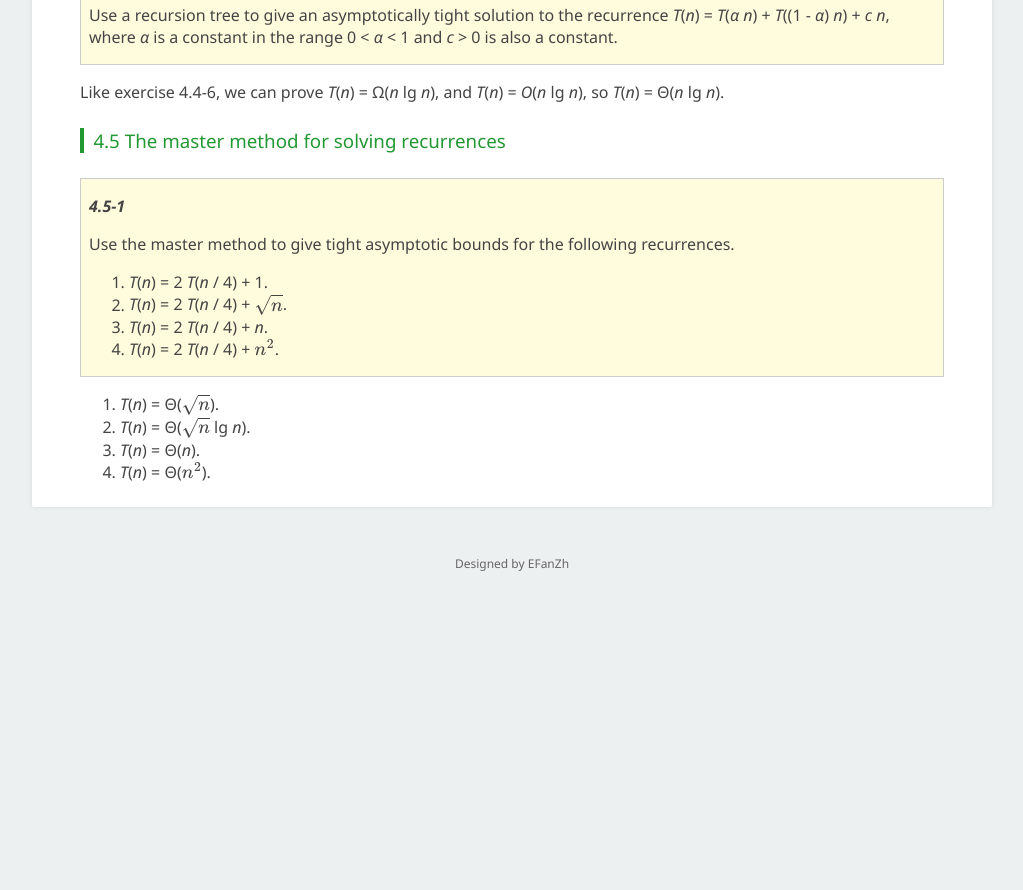
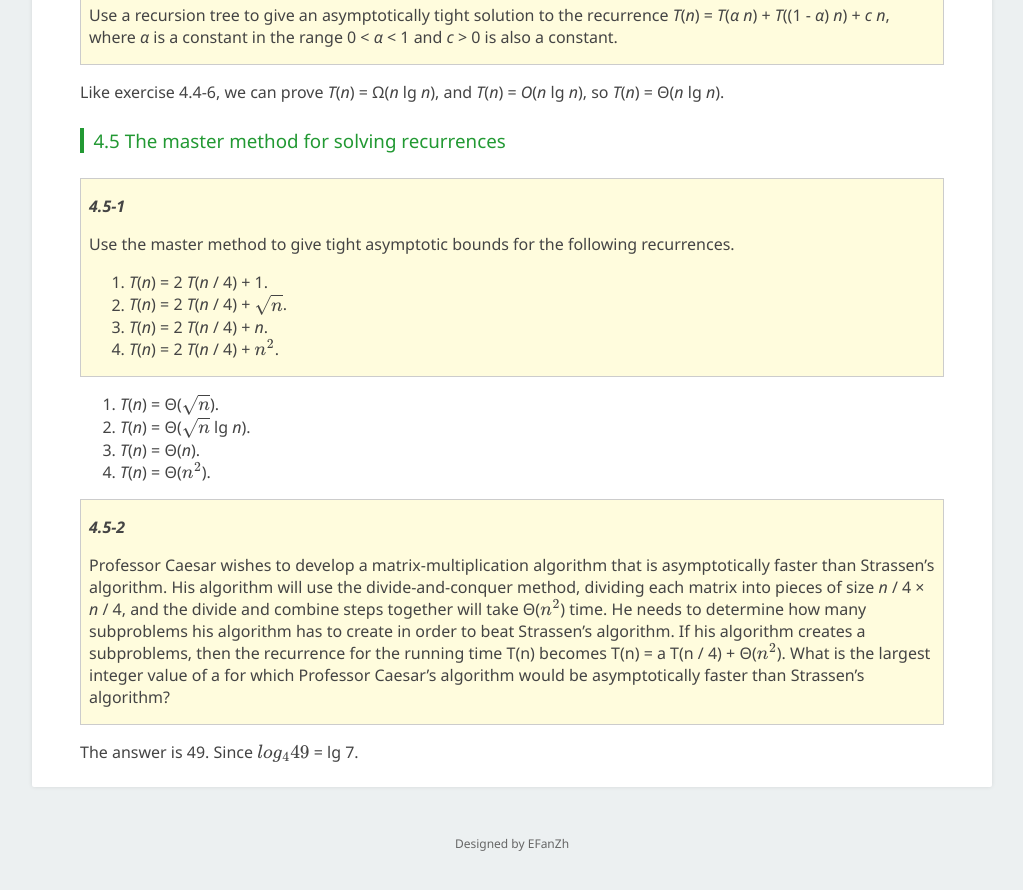
Before and after one commit to EFanZh/efanzh.github.io, a Jekyll site: the page built from _posts/2018-10-05-introduction-to-algorithms-exercises.md, in a window 1280 px wide and 900 px high, scrolled down 30850 px. Shown: the top 890 px of the window, without its empty margins (128-1151 px from the left). Built offline with Jekyll 4.4.1, drawn with Linux system fonts in a browser that asks for light colours; formulas are drawn with MathJax 3; before the commit the page ends 31470 px from its top, so only the background shows below that.

Commit message:
Add exercise 4.5-2 from CLRS

```diff
--- a/_posts/2018-10-05-introduction-to-algorithms-exercises.md
+++ b/_posts/2018-10-05-introduction-to-algorithms-exercises.md
@@ -1415,3 +1415,14 @@ Like exercise 4.4-6, we can prove *T*(*n*) = Ω(*n* lg *n*), and *T*(*n*) = *O*(
 2. *T*(*n*) = Θ($\sqrt{n}$ lg *n*).
 3. *T*(*n*) = Θ(*n*).
 4. *T*(*n*) = Θ($n^2$).
+
+> ***4.5-2***
+>
+> Professor Caesar wishes to develop a matrix-multiplication algorithm that is asymptotically faster than Strassen’s
+> algorithm. His algorithm will use the divide-and-conquer method, dividing each matrix into pieces of size
+> *n* / 4 × *n* / 4, and the divide and combine steps together will take Θ($n^2$) time. He needs to determine how many
+> subproblems his algorithm has to create in order to beat Strassen’s algorithm. If his algorithm creates a subproblems,
+> then the recurrence for the running time T(n) becomes T(n) = a T(n / 4) + Θ($n^2$). What is the largest integer value
+> of a for which Professor Caesar’s algorithm would be asymptotically faster than Strassen’s algorithm?
+
+The answer is 49. Since $log_4 49$ = lg 7.
```
